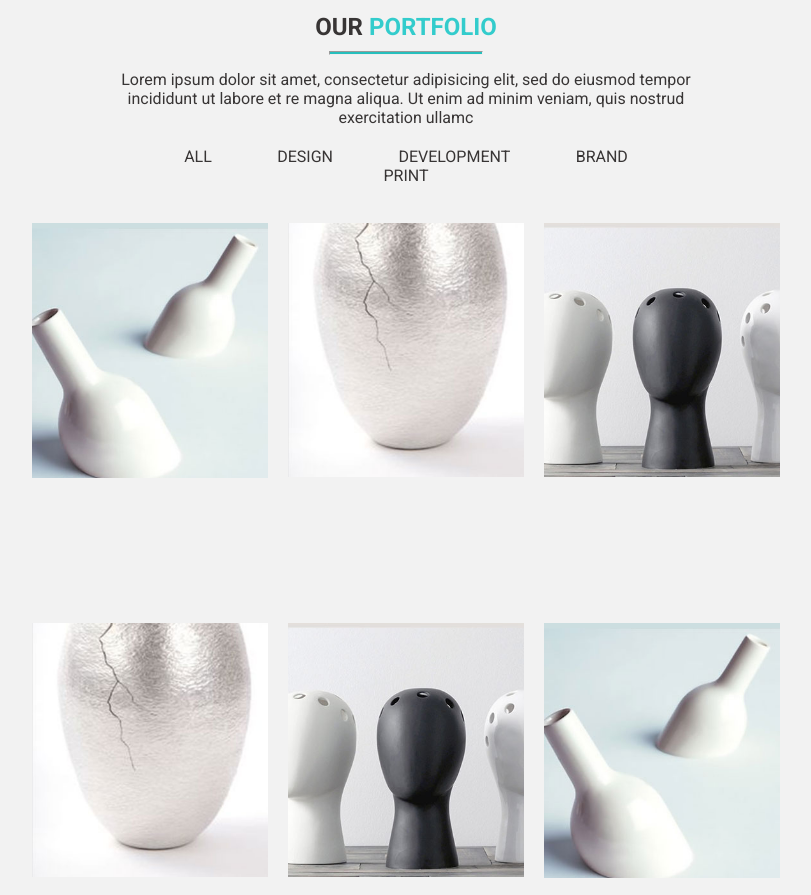
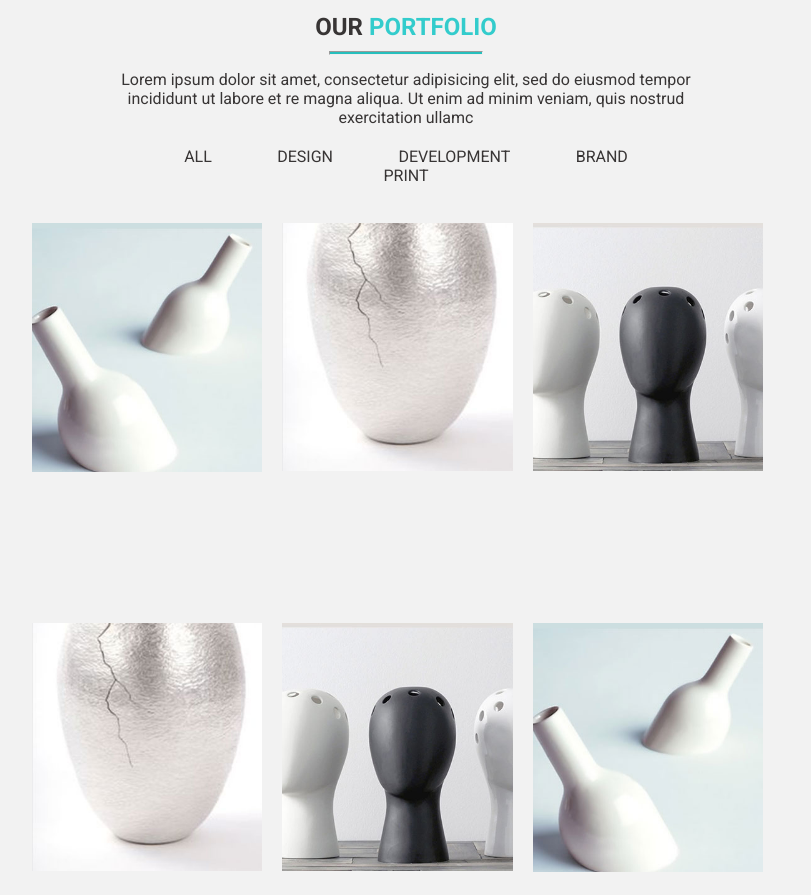
Before and after one commit to Shofiul735/Assignment3Part2, a plain HTML site: page index.html in a window 1280 px wide. Shown: the part 2565-3460 px from the top of the page, without its empty margins (234-1045 px from the left). Drawn offline with Linux system fonts and the light colour scheme.

Commit message:
Update style.css

```diff
--- a/css/style.css
+++ b/css/style.css
@@ -363,10 +363,10 @@ span{
     background-color: #f2f2f2;
 }
 .protImgLink{
-    width:  33.33%;
+    width: 30%;
     float:  left;
     position:  relative;
-    padding:  0 10px;
+    margin: 0 10px;
 }
 .protImgLink:before{
   content: "";
@@ -418,10 +418,10 @@ span{
     height:  50vh;
 }
 .protImgLink1{
-    width:  33.33%;
+    width: 30%;
     float:  left;
     position:  relative;
-    padding: 0 10px;
+    margin: 0 10px;
 }
 .protImgLink1:before{
  content: "";
```
